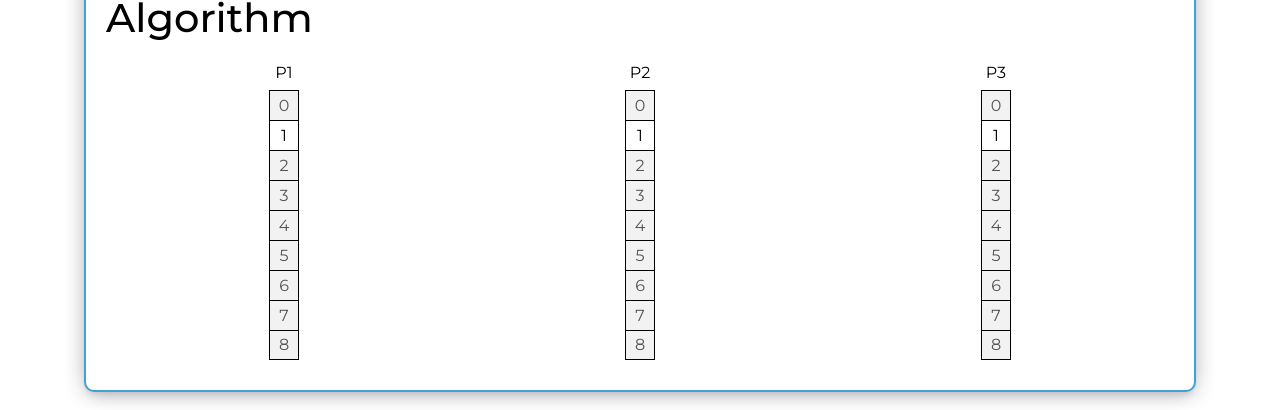
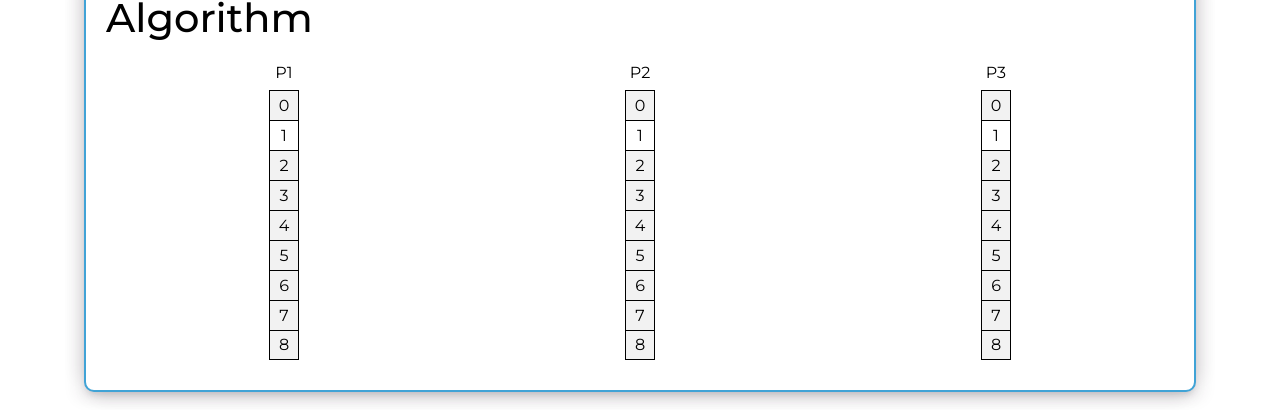
Before and after one commit to ukalto/Bachelorproject, a React (Create React App) app: page /lamports-logical-clocks in a window 1280 px wide. Shown: the part 451-861 px from the top of the page. Built offline with nearby package versions, Linux system fonts and the light colour scheme.

Commit message:
added arrows in lamports logical clocks

```diff
--- a/src/routes/lamports-logical-clocks/LamportsLogicalClocks.jsx
+++ b/src/routes/lamports-logical-clocks/LamportsLogicalClocks.jsx
@@ -16,6 +16,7 @@ import RangeSlider from "../../components/RangeSlider";
 import LamportsLogicalClocksAlgorithm from "./LamportsLogicalClocksAlgorithm";
 import {getScenario} from "../../components/GlobalFunctions.jsx";
 import data from "../../assets/data.json";
+import {toast, ToastContainer} from "react-toastify";
 
 
 const LamportsLogicalClocks = () => {
@@ -28,6 +29,9 @@ const LamportsLogicalClocks = () => {
             const {processors, rows, values} = exampleData.details.find(item => item.type === 'example');
             return {processors, rows, values};
         });
+        const [clickedInput, setClickedInput] = useState(0);
+        const [arrows, setArrows] = useState([[['0+1', 0, 1], ['1+2', 1, 2]], [['1+5', 1, 5], ['2+6', 2, 6]]]);
+        const numArrows = arrows.length - 1;
 
         useEffect(() => {
             setProcessors(prevColumns => {
@@ -45,6 +49,7 @@ const LamportsLogicalClocks = () => {
             example.values.forEach((value, index) => {
                 handleInputChange(index, 1, value);
             });
+            setArrows([]);
         };
 
         const resetFormValues = () => {
@@ -53,10 +58,10 @@ const LamportsLogicalClocks = () => {
             example.values.forEach((value, index) => {
                 handleInputChange(index, 1, 1);
             });
+            setArrows([]);
         };
 
         const handleInputChange = (columnIndex, index, newValue) => {
-        console.log(columnIndex, index, newValue);
             if (newValue === '') {
                 const newColumns = [...processors];
                 newColumns[columnIndex][index] = '';
@@ -72,6 +77,71 @@ const LamportsLogicalClocks = () => {
                         newColumns[columnIndex][i] = newColumns[columnIndex][1] * i;
                     }
                     setProcessors(newColumns);
+                }
+            }
+        };
+
+        const handleInputFieldClick = async (id, processorIdx, blockIdx) => {
+            if (!activeEditMode) {
+                if (arrows.some(arrow => arrow[0][0] === id)) {
+                    toast.error('You can\'t select a Block twice!', {
+                        position: toast.POSITION.BOTTOM_CENTER,
+                        closeOnClick: true,
+                        autoClose: 4000,
+                        hideProgressBar: false,
+                        pauseOnHover: true,
+                        draggable: true,
+                        progress: undefined,
+                        theme: 'colored',
+                    });
+                } else if (arrows.some(arrow => arrow[1] && arrow[1][0] === id)) {
+                    toast.error('You can\'t select a Block twice, select another!', {
+                        position: toast.POSITION.BOTTOM_CENTER,
+                        closeOnClick: true,
+                        autoClose: 4000,
+                        hideProgressBar: false,
+                        pauseOnHover: true,
+                        draggable: true,
+                        progress: undefined,
+                        theme: 'colored',
+                    });
+                } else {
+                    if (clickedInput % 2 === 0) {
+                        setClickedInput(clickedInput + 1);
+                        setArrows([...arrows, [[id, processorIdx, blockIdx], null]]);
+                    } else {
+                        let lastArrow = arrows[numArrows][0];
+                        if (Math.abs(lastArrow[1] - processorIdx) !== 1) {
+                            toast.error('You can only select a direct neighbor. Please select again.', {
+                                position: toast.POSITION.BOTTOM_CENTER,
+                                closeOnClick: true,
+                                autoClose: 4000,
+                                hideProgressBar: false,
+                                pauseOnHover: true,
+                                draggable: true,
+                                progress: undefined,
+                                theme: 'colored',
+                            });
+                        } else if (lastArrow[2] === blockIdx) {
+                            toast.error('You can only select a higher or lower field. Please select again.', {
+                                position: toast.POSITION.BOTTOM_CENTER,
+                                closeOnClick: true,
+                                autoClose: 4000,
+                                hideProgressBar: false,
+                                pauseOnHover: true,
+                                draggable: true,
+                                progress: undefined,
+                                theme: 'colored',
+                            });
+                        } else {
+                            let updatedArrow = [lastArrow, [id, processorIdx, blockIdx]];
+                            if (arrows[numArrows][0][2] > blockIdx) {
+                                updatedArrow = [[id, processorIdx, blockIdx], lastArrow];
+                            }
+                            setClickedInput(clickedInput + 1);
+                            setArrows([...arrows.slice(0, numArrows), updatedArrow]);
+                        }
+                    }
                 }
             }
         };
@@ -121,10 +191,14 @@ const LamportsLogicalClocks = () => {
                         processors={processors}
                         activeEditMode={activeEditMode}
                         handleInputChange={handleInputChange}
+                        arrows={arrows}
+                        handleInputFieldClick={handleInputFieldClick}
                     />
                 </Field>
+                <ToastContainer/>
             </FieldGrid>
         );
-};
+    }
+;
 
 export default LamportsLogicalClocks;
--- a/src/routes/lamports-logical-clocks/LamportsLogicalClocksAlgorithm.jsx
+++ b/src/routes/lamports-logical-clocks/LamportsLogicalClocksAlgorithm.jsx
@@ -2,7 +2,10 @@ import React from 'react';
 import styled from 'styled-components';
 import ProcessorBlock from './ProcessorBlock';
 
-const LamportsLogicalClocksAlgorithm = ({processors, activeEditMode, handleInputChange}) => {
+const LamportsLogicalClocksAlgorithm = ({
+                                            processors, activeEditMode, handleInputChange, arrows,
+                                            handleInputFieldClick
+                                        }) => {
     const marginPercentage = 20 / processors.length;
 
     return (
@@ -15,6 +18,8 @@ const LamportsLogicalClocksAlgorithm = ({processors, activeEditMode, handleInput
                         processorIdx={index}
                         activeEditMode={activeEditMode}
                         handleInputChange={handleInputChange}
+                        arrows={arrows}
+                        handleInputFieldClick={handleInputFieldClick}
                     />
                 </MarginWrapper>
             ))}
--- a/src/routes/lamports-logical-clocks/ProcessorBlock.jsx
+++ b/src/routes/lamports-logical-clocks/ProcessorBlock.jsx
@@ -1,23 +1,55 @@
 import React from 'react';
 import styled from 'styled-components';
+import Xarrow from "react-xarrows";
 
-const ProcessorBlock = ({processor, processorIdx, activeEditMode, handleInputChange}) => {
+
+const ProcessorBlock = ({
+                            processor,
+                            processorIdx,
+                            activeEditMode,
+                            handleInputChange,
+                            arrows,
+                            handleInputFieldClick
+                        }) => {
 
     return (
         <BlockContainer>
             {processor.map((value, index) => (
                 <InputWrapper key={index} isLast={index === processor.length - 1}>
                     <StyledInput
+                        id={`${processorIdx}+${index}`}
                         type="text"
                         activeEditMode={activeEditMode}
                         value={value}
                         index={index}
                         min={0}
                         isLast={index === processor.length - 1}
+                        onClick={() => handleInputFieldClick(`${processorIdx}+${index}`, processorIdx, index)}
                         onChange={(e) => handleInputChange(processorIdx, index, e.target.value)}
-                        disabled={!activeEditMode || index !== 1}
+                        // disabled={!activeEditMode || index !== 1}
                     />
                 </InputWrapper>
+            ))}
+            {!activeEditMode && arrows.map((value, index) => (
+                !value.includes(null) && (
+                    <Xarrow
+                        divContainerStyle={{
+                            color: 'var(---tertiary)',
+                            fontWeight: 'bold',
+                        }}
+                        gridBreak={"50%"}
+                        animateDrawing={true}
+                        curveness={0}
+                        key={index}
+                        headSize={4}
+                        color={'darkgray'}
+                        showHead={true}
+                        start={`${value[0][0]}`}
+                        end={`${value[1][0]}`}
+                        labels={`e${index + 1}`}
+                        click
+                    />
+                )
             ))}
         </BlockContainer>
     );
```
Lines whose indentation alone changed are shown as unchanged.
